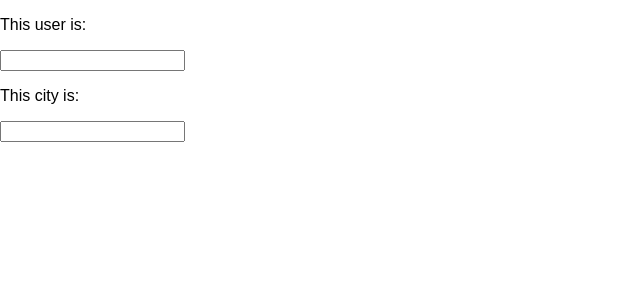
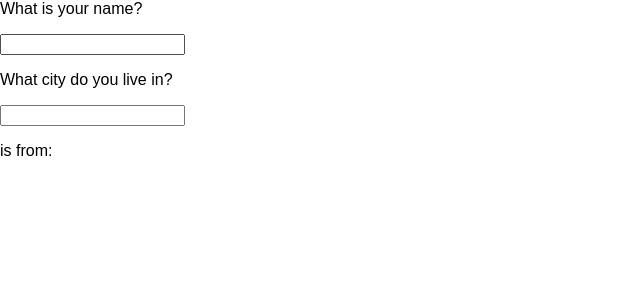
Before and after one commit to ErinBlack/react-local-state, a React (Create React App) app: page / in a window 1280 px wide. Shown: the top 300 px of the page, without its empty margins (0-640 px from the left). Built offline with nearby package versions, Linux system fonts and the light colour scheme.

Commit message:
added labels for filds

```diff
--- a/src/Components/App/App.js
+++ b/src/Components/App/App.js
@@ -24,10 +24,11 @@ class App extends Component {
   render() {
     return (
       <div>
-        <p>This user is: {this.state.user}</p>
-        <p><input onChange={this.handleChange}/></p>
-        <p>This city is: {this.state.city}</p>
-        <p><input onChange={this.handleChangeCity}/></p>
+        <label for="name">What is your name?</label>
+        <p><input id="name" onChange={this.handleChange}/></p>
+        <label for="City">What city do you live in? </label>
+        <p><input id="city" onChange={this.handleChangeCity}/></p>
+        <p>{this.state.user} is from: {this.state.city}</p>
       </div>
     );
   }
```
